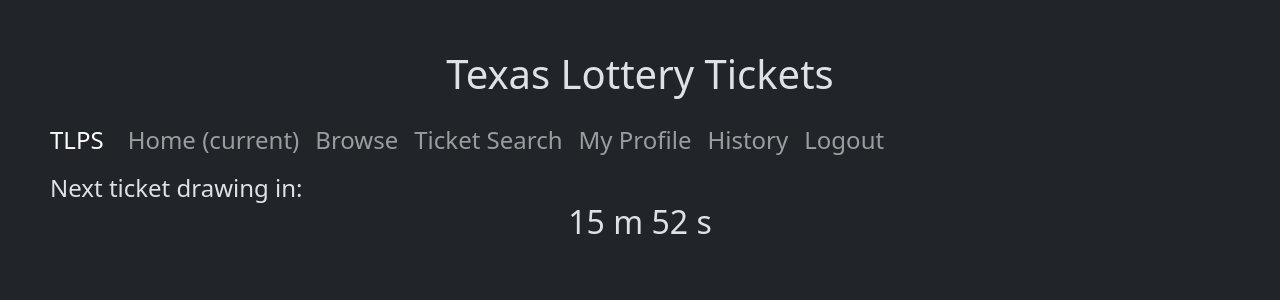
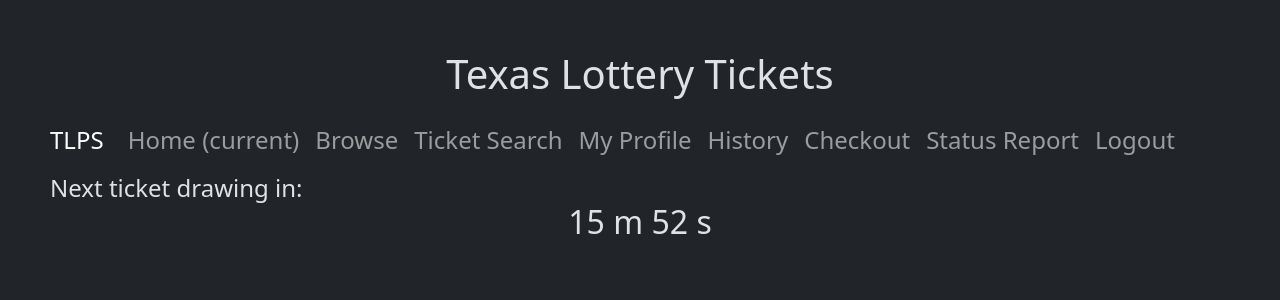
Before and after one commit to arizzo99/Lottery-Ticket-System, a PHP site: page / in a window 1280 px wide. Shown: the top 300 px of the page. Run offline with PHP 8.4, Linux system fonts and the light colour scheme; the visitor is signed in with stand-in values (Sample User, id 1).

Commit message:
Update index.php

```diff
--- a/XAMPP/index.php
+++ b/XAMPP/index.php
@@ -41,6 +41,14 @@ $dateTime = strtotime('+0.0001 minutes');
                     <a href="history.php" class="nav-link">History </a>
                 </li>
                 <li class="nav-item">
+                    <a href="checkout.php" class="nav-link">Checkout </a>
+                </li>
+                <?php if(isset($_SESSION['admin'])):?>
+                <li class="nav-item">
+                    <a href="admin.php" class="nav-link">Status Report</a>
+                </li>
+                <?php endif ?>
+                <li class="nav-item">
                     <a href="logout.php" class="nav-link">Logout</a>
                 </li>
 
```
